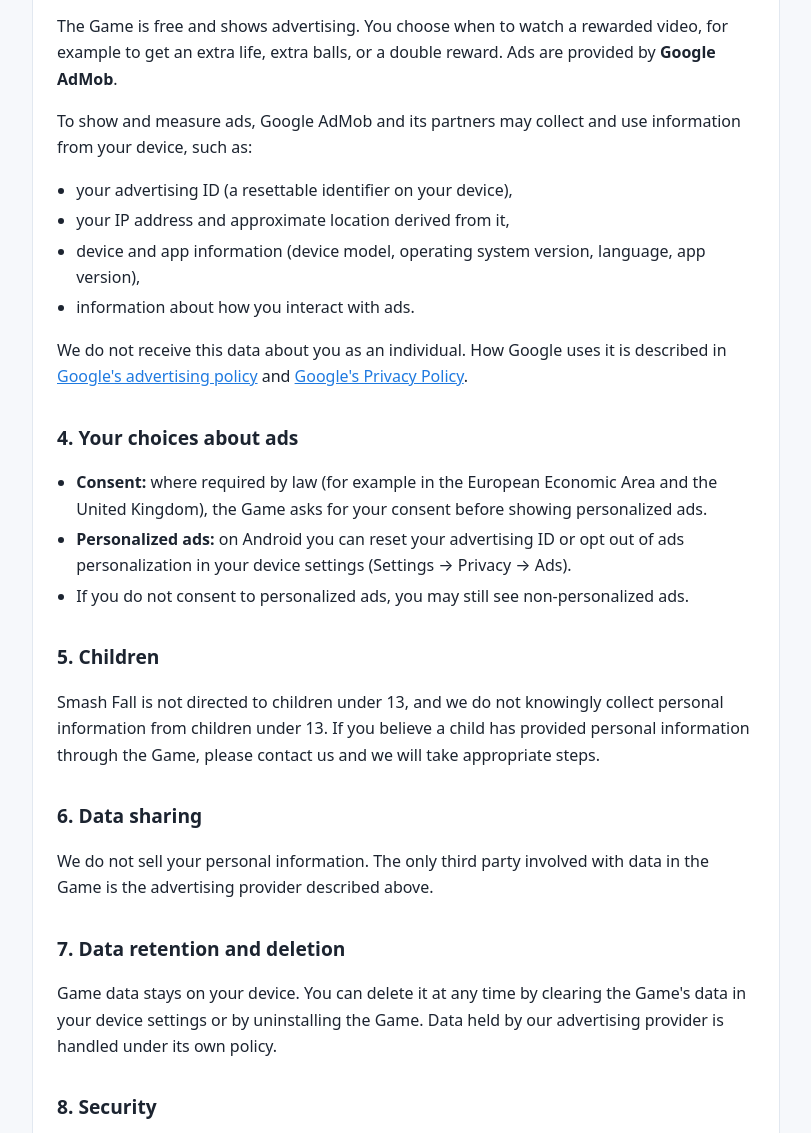
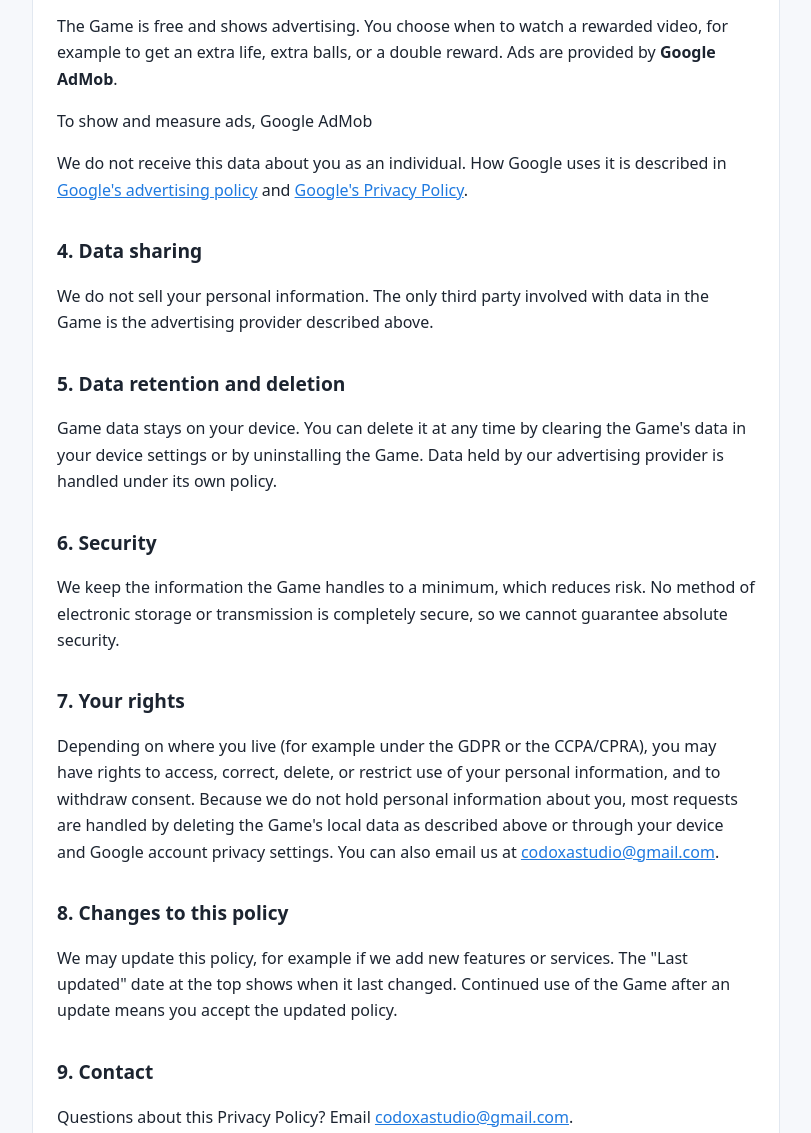
Before and after one commit to Development-by-okasha/smash-fall-privacy, a plain HTML site: page index.html in a window 1280 px wide. Shown: the part 633-1766 px from the top of the page, without its empty margins (234-1045 px from the left). Drawn offline with Linux system fonts and the light colour scheme.

Commit message:
Revise privacy policy section headings and content
Updated section headings and removed redundant advertising information.

```diff
--- a/index.html
+++ b/index.html
@@ -42,41 +42,25 @@
 
 <h2>3. Advertising</h2>
 <p>The Game is free and shows advertising. You choose when to watch a rewarded video, for example to get an extra life, extra balls, or a double reward. Ads are provided by <strong>Google AdMob</strong>.</p>
-<p>To show and measure ads, Google AdMob and its partners may collect and use information from your device, such as:</p>
-<ul>
-  <li>your advertising ID (a resettable identifier on your device),</li>
-  <li>your IP address and approximate location derived from it,</li>
-  <li>device and app information (device model, operating system version, language, app version),</li>
-  <li>information about how you interact with ads.</li>
-</ul>
+<p>To show and measure ads, Google AdMob</p>
 <p>We do not receive this data about you as an individual. How Google uses it is described in <a href="https://policies.google.com/technologies/ads" target="_blank" rel="noopener">Google's advertising policy</a> and <a href="https://policies.google.com/privacy" target="_blank" rel="noopener">Google's Privacy Policy</a>.</p>
 
-<h2>4. Your choices about ads</h2>
-<ul>
-  <li><strong>Consent:</strong> where required by law (for example in the European Economic Area and the United Kingdom), the Game asks for your consent before showing personalized ads.</li>
-  <li><strong>Personalized ads:</strong> on Android you can reset your advertising ID or opt out of ads personalization in your device settings (Settings &rarr; Privacy &rarr; Ads).</li>
-  <li>If you do not consent to personalized ads, you may still see non-personalized ads.</li>
-</ul>
-
-<h2>5. Children</h2>
-<p>Smash Fall is not directed to children under 13, and we do not knowingly collect personal information from children under 13. If you believe a child has provided personal information through the Game, please contact us and we will take appropriate steps.</p>
-
-<h2>6. Data sharing</h2>
+<h2>4. Data sharing</h2>
 <p>We do not sell your personal information. The only third party involved with data in the Game is the advertising provider described above.</p>
 
-<h2>7. Data retention and deletion</h2>
+<h2>5. Data retention and deletion</h2>
 <p>Game data stays on your device. You can delete it at any time by clearing the Game's data in your device settings or by uninstalling the Game. Data held by our advertising provider is handled under its own policy.</p>
 
-<h2>8. Security</h2>
+<h2>6. Security</h2>
 <p>We keep the information the Game handles to a minimum, which reduces risk. No method of electronic storage or transmission is completely secure, so we cannot guarantee absolute security.</p>
 
-<h2>9. Your rights</h2>
+<h2>7. Your rights</h2>
 <p>Depending on where you live (for example under the GDPR or the CCPA/CPRA), you may have rights to access, correct, delete, or restrict use of your personal information, and to withdraw consent. Because we do not hold personal information about you, most requests are handled by deleting the Game's local data as described above or through your device and Google account privacy settings. You can also email us at <a href="mailto:codoxastudio@gmail.com">codoxastudio@gmail.com</a>.</p>
 
-<h2>10. Changes to this policy</h2>
+<h2>8. Changes to this policy</h2>
 <p>We may update this policy, for example if we add new features or services. The "Last updated" date at the top shows when it last changed. Continued use of the Game after an update means you accept the updated policy.</p>
 
-<h2>11. Contact</h2>
+<h2>9. Contact</h2>
 <p>Questions about this Privacy Policy? Email <a href="mailto:codoxastudio@gmail.com">codoxastudio@gmail.com</a>.</p>
 
 </div>
```
